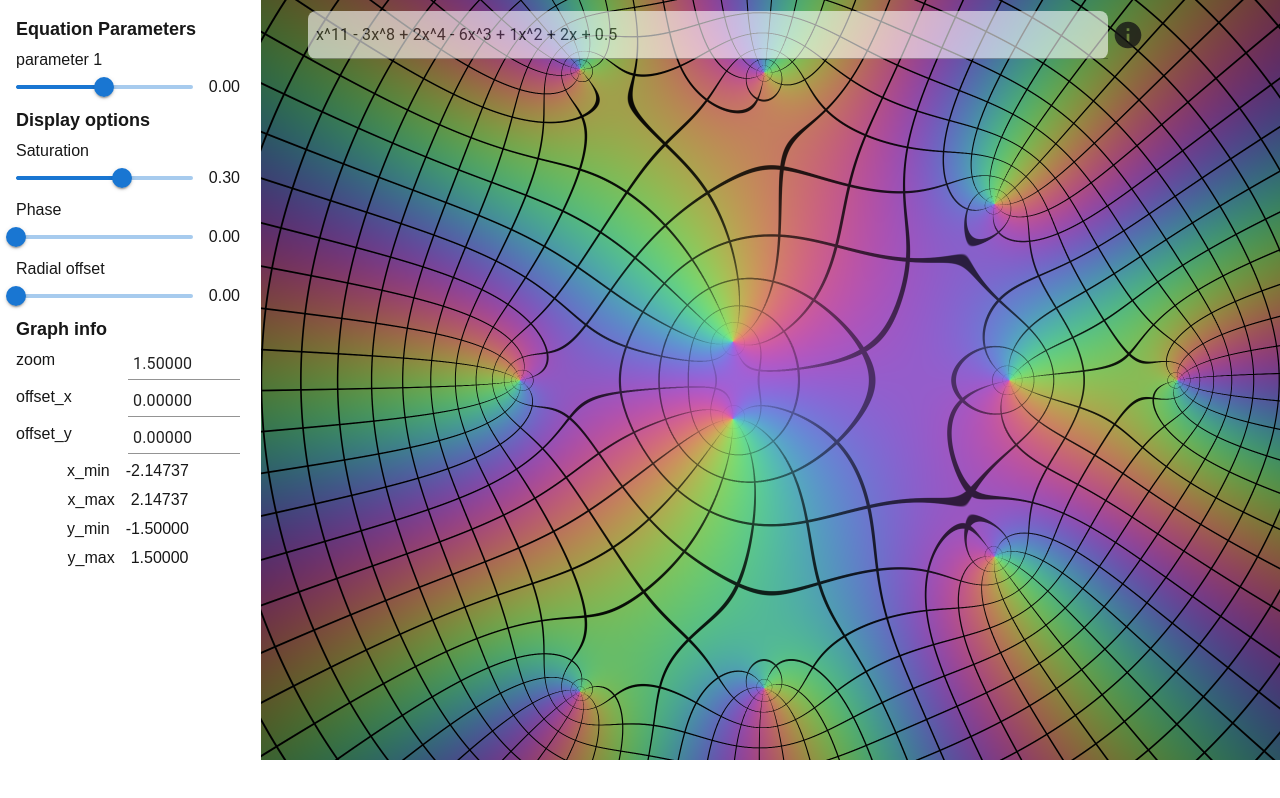
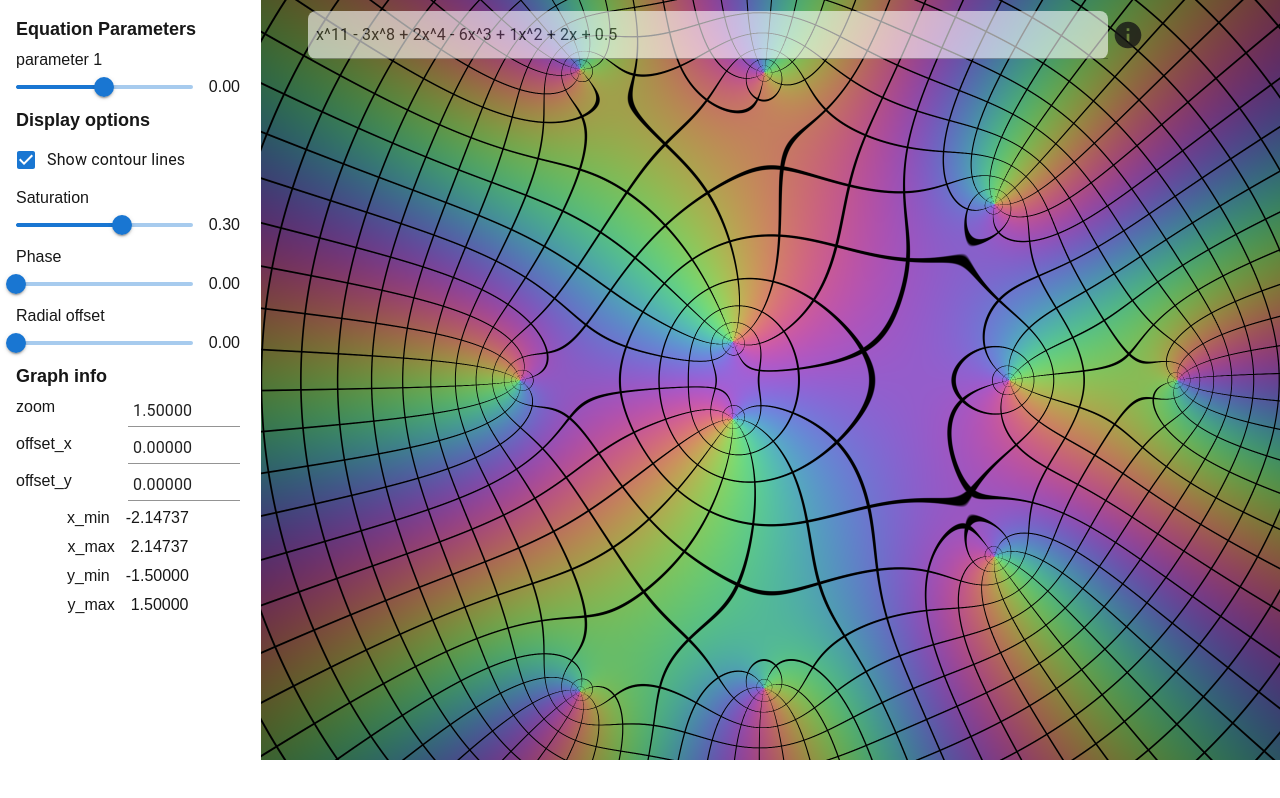
Before and after one commit to AustereTriceratops/complex-graphing-tool, a Next.js app: page / in a window 1280 px wide. Shown: the top 798 px of the page. Built offline with nearby package versions, Linux system fonts and the light colour scheme; what @mui/material-nextjs would draw is missing.

Commit message:
added checkbox to enable/disable contour lines

```diff
--- a/app/app.jsx
+++ b/app/app.jsx
@@ -1,13 +1,14 @@
 "use client"; // allows next.js to use useState, useRef, etc.
 
 import { useEffect, useMemo, useRef, useState } from 'react';
+import { Checkbox, FormControlLabel } from '@mui/material';
 
 import glManager from './shader/glManager';
-import {InputSlider, NumberInput, NumberDisplay, EquationInput} from './components';
+import { InputSlider, NumberInput, NumberDisplay, EquationInput } from './components';
 import { createFragmentShader } from './shader/shaders';
 import Parser from './parsing/Parser';
 import Lexer from './parsing/Lexer';
-import {GLSLVisitor, EquationVisitor} from './parsing/visitors';
+import { GLSLVisitor, EquationVisitor } from './parsing/visitors';
 
 
 const App = () => {
@@ -184,13 +185,14 @@ const App = () => {
     const [saturation, setSaturation] = useState(0.3);
     const [phase, setPhase] = useState(0);
     const [radialOffset, setRadialOffset] = useState(0);
+    const [displayContours, setDisplayContours] = useState(1);
 
     //
     // CANVAS RE-RENDERING
     //
     useEffect(() => {
-        programRef.current.render(zoom, offsetX, offsetY, saturation, phase, radialOffset)
-    }, [zoom, offsetX, offsetY, saturation, phase, radialOffset, canvasWidth, canvasHeight, ast]);
+        programRef.current.render(zoom, offsetX, offsetY, saturation, phase, radialOffset, displayContours);
+    }, [zoom, offsetX, offsetY, saturation, phase, radialOffset, displayContours, canvasWidth, canvasHeight, ast]);
 
     return (
         <div style={{
@@ -222,6 +224,13 @@ const App = () => {
                     setValue={setEquationParameter1}
                 />
                 <p style={{fontSize: '18px', fontWeight: '600'}}>Display options</p>
+                <FormControlLabel control={
+                    <Checkbox
+                        checked={displayContours > 0}
+                        onChange = {() => setDisplayContours(1 - displayContours)}
+                    />}
+                    label='Show contour lines'
+                />
                 <InputSlider
                     title="Saturation"
                     value={saturation}
--- a/app/shader/glManager.js
+++ b/app/shader/glManager.js
@@ -36,7 +36,8 @@ export default class glManager {
             offset: this.gl.getUniformLocation(this.shaderProgram, 'offset'),
             saturation: this.gl.getUniformLocation(this.shaderProgram, 'saturation'),
             phase: this.gl.getUniformLocation(this.shaderProgram, 'phase'),
-            radialOffset: this.gl.getUniformLocation(this.shaderProgram, 'radialOffset')
+            radialOffset: this.gl.getUniformLocation(this.shaderProgram, 'radialOffset'),
+            displayContours: this.gl.getUniformLocation(this.shaderProgram, 'displayContours')
         };
 
         this.gl.uniform2fv(this.shaderAttribs.resolution, [this.width, this.height]);
@@ -45,12 +46,13 @@ export default class glManager {
         this.positionBuffer = initPositionBuffer(this.gl, this.shaderAttribs.vertexPosition);
     }
 
-    render(zoom, offsetX, offsetY, saturation, phase, radialOffset) {
+    render(zoom, offsetX, offsetY, saturation, phase, radialOffset, displayContours) {
         this.gl.uniform1f(this.shaderAttribs.zoom, zoom);
         this.gl.uniform2fv(this.shaderAttribs.offset, [offsetX, offsetY]);
         this.gl.uniform1f(this.shaderAttribs.saturation, saturation);
         this.gl.uniform1f(this.shaderAttribs.phase, phase);
         this.gl.uniform1f(this.shaderAttribs.radialOffset, radialOffset);
+        this.gl.uniform1f(this.shaderAttribs.displayContours, displayContours);
 
         this.gl.clear(this.gl.COLOR_BUFFER_BIT);
         this.gl.drawArrays(this.gl.TRIANGLES, 0, 6);
--- a/app/shader/shaders.js
+++ b/app/shader/shaders.js
@@ -22,6 +22,7 @@ uniform vec2 offset;
 uniform float saturation;
 uniform float phase;
 uniform float radialOffset;
+uniform float displayContours;
 `
 
 const complexNumbers = `
@@ -241,7 +242,7 @@ void main() {
     float exponent = 2.0;
 
     float contour_mask_angular = max(
-      1.0/(radius + 1.0),
+      0.0, //1.0/(radius + 1.0),
       min(
         1.0,
         tightness_angular * (pow(2.0, exponent) - pow(1.0 + sin(n_contours * phased_angle), exponent)) - 1.0
@@ -251,7 +252,7 @@ void main() {
     float tightness_radial = 40.0;
     exponent = 2.0;
     float contour_mask_radial = max(
-      1.0/(radius + 1.0), // should be 1 when radius is 0 and approach 0 othw
+      0.0, //1.0/(radius + 1.0), // should be 1 when radius is 0 and approach 0 othw
       min(
         1.0,
         tightness_radial * (pow(2.0, exponent) - pow(1.0 + cos(8.0*log(radius * (radialOffset + 1.0))), exponent)) - 1.0
@@ -259,6 +260,9 @@ void main() {
     );
 
     float contour_mask = min(contour_mask_radial,contour_mask_angular);
+    // must be 1.0 when displayContours is 0.0
+    // else must be contour_mask when displayContours is 1.0
+    contour_mask = 1.0 + (contour_mask - 1.0) * displayContours;
     // float contour_mask = 1.0;
 
     // extra parameters
```
